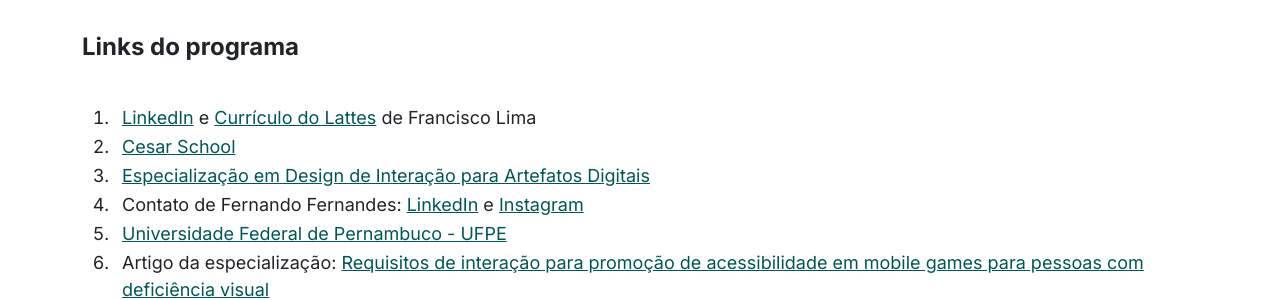
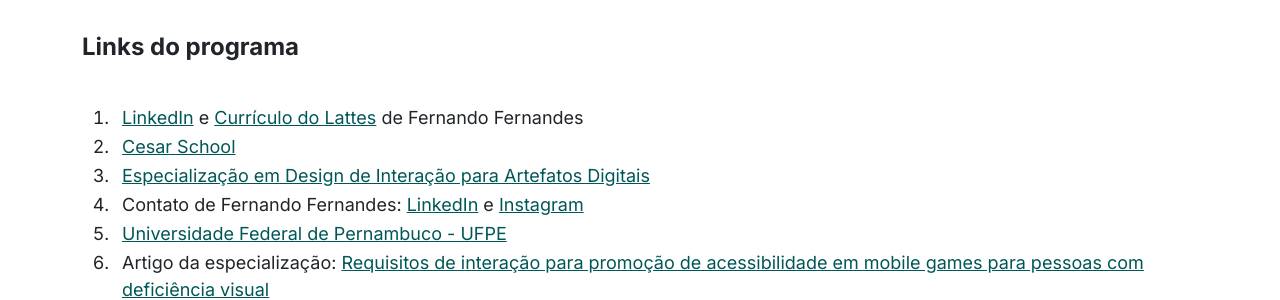
Before and after one commit to focoacessivel/focoacessivel.github.io, a Jekyll site: the page built from _posts/2023-05-10-ep-1-design-acessibilidade-e-conscientizacao-da-inclusao-fernando-fernandes.html, in a window 1280 px wide and 900 px high, scrolled down 2858 px. Shown: the part 153-453 px from the top of the window. Built offline with Jekyll 4.4.1, drawn with Linux system fonts in a browser that asks for light colours; nearby versions of some CDN libraries; comment, search, counter and statistics services are not loaded.

Commit message:
Update 2023-05-10-ep-1-design-acessibilidade-e-conscientizacao-da-inclusao-fernando-fernandes.html

```diff
--- a/_posts/2023-05-10-ep-1-design-acessibilidade-e-conscientizacao-da-inclusao-fernando-fernandes.html
+++ b/_posts/2023-05-10-ep-1-design-acessibilidade-e-conscientizacao-da-inclusao-fernando-fernandes.html
@@ -61,7 +61,7 @@
   <div class="episode-links my-5">
     <h4 class="border-top pt-5 article-heading">Links do programa</h4>
   <ol>
-        <li><a rel="noopener noreferrer" target="_blank" href="https://www.linkedin.com/in/feof87/">LinkedIn</a> e <a  rel="noopener noreferrer" target="_blank" href="http://lattes.cnpq.br/3876526165765210">Currículo do Lattes</a> de Francisco Lima</li>
+        <li><a rel="noopener noreferrer" target="_blank" href="https://www.linkedin.com/in/feof87/">LinkedIn</a> e <a  rel="noopener noreferrer" target="_blank" href="http://lattes.cnpq.br/3876526165765210">Currículo do Lattes</a> de Fernando Fernandes</li>
 
     <li><a rel="noopener noreferrer" target="_blank" href="http://cesar.school/">Cesar School</a></li>
     <li><a rel="noopener noreferrer" target="_blank" href="http://www.cesar.school/especializacao-dipad/">Especialização em Design de Interação para Artefatos Digitais</a></li>
```
